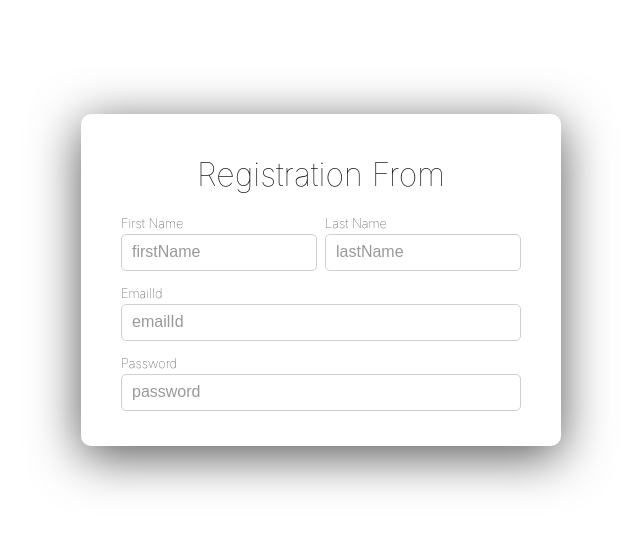
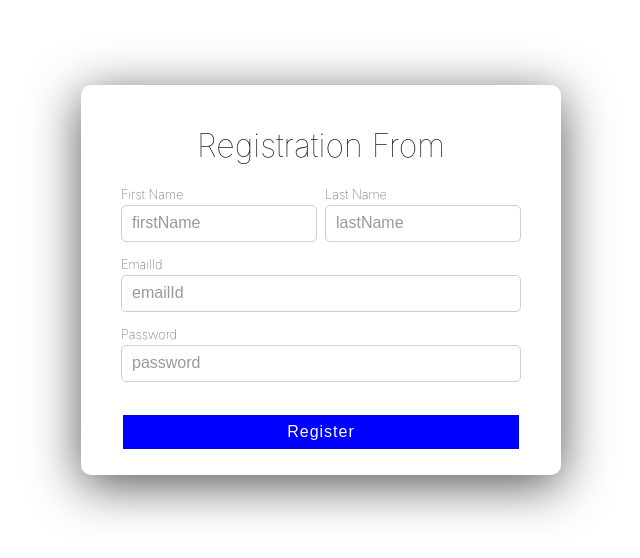
Before and after one commit to ganesh-48/EmployeePayroll, a React (Create React App) app: page / in a window 1280 px wide. Shown: the part 120-678 px from the top of the page, without its empty margins (319-959 px from the left). Built offline with nearby package versions, Linux system fonts and the light colour scheme.

Commit message:
feat: adding register button in ui design

```diff
--- a/src/pages/register.jsx
+++ b/src/pages/register.jsx
@@ -28,8 +28,11 @@ class App extends Component {
                              <input type='text' className='' placeholder='password' name='password' onChange={this.handleChange}></input>
                          </div>
 
+                         <div className='RegistrationForm'>
+                             <button type='submit'>Register</button>
+                         </div>
+
                      </form>
-
                  </div>
             </div>
         );
```
